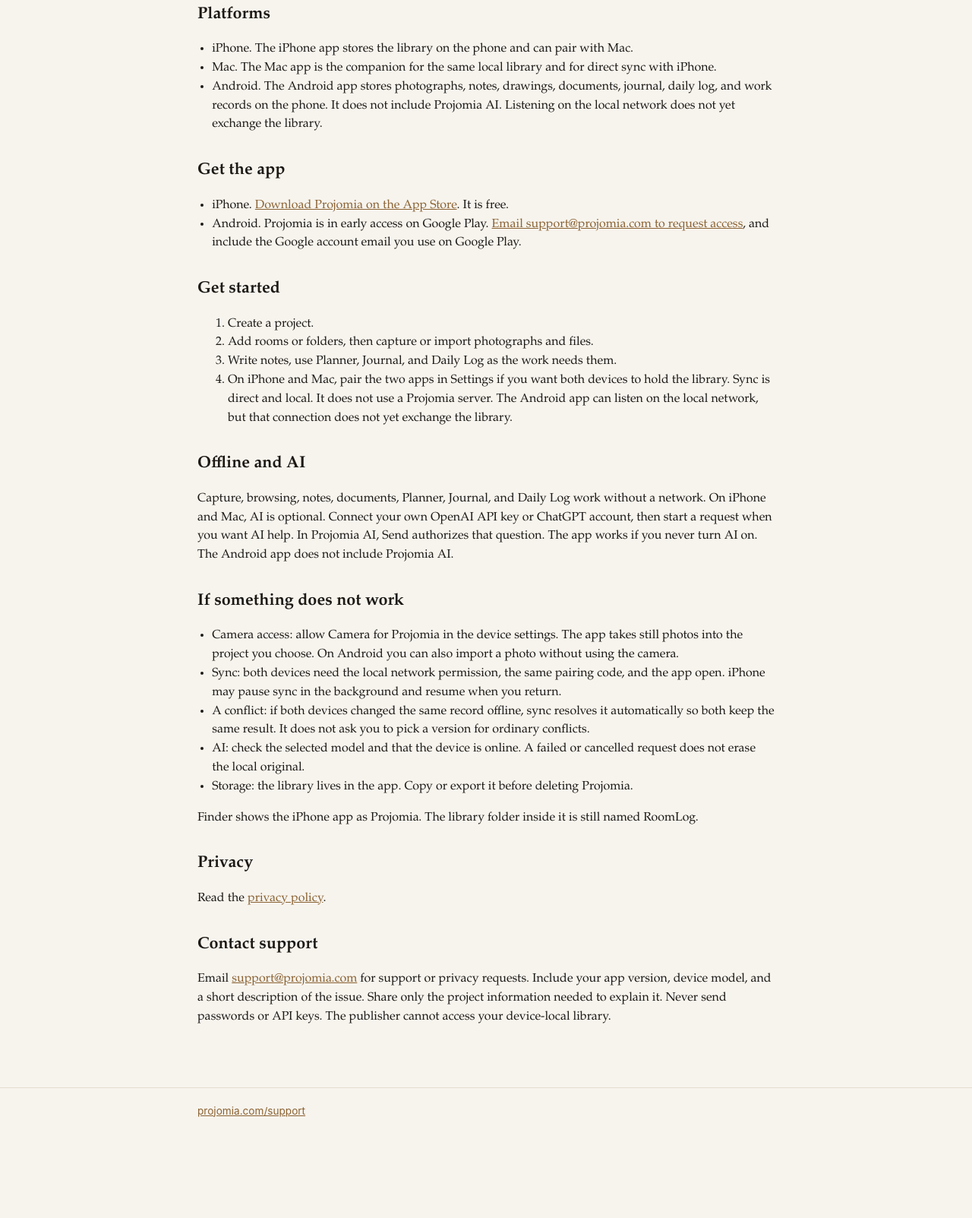
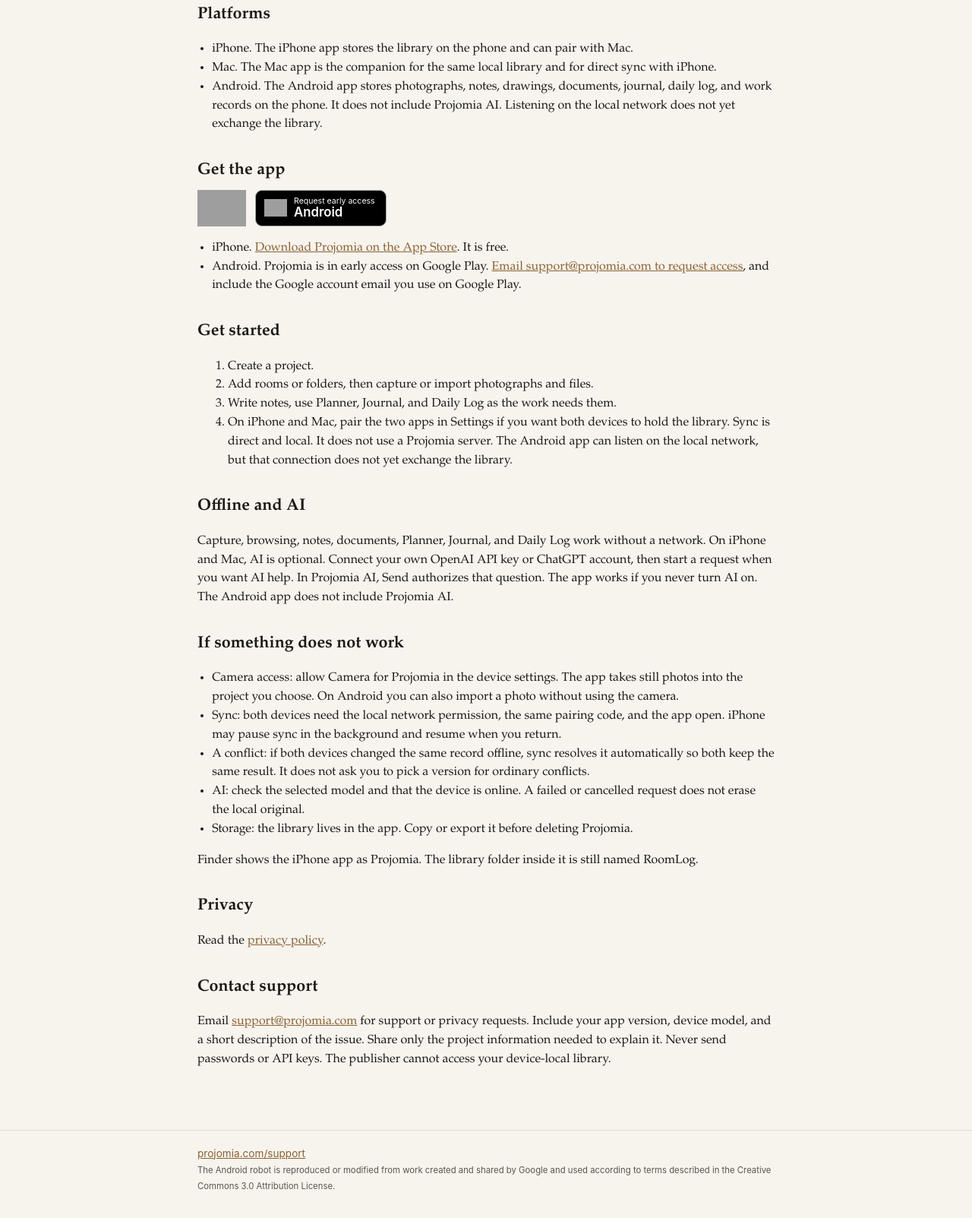
Before and after one commit to razeen38/projomia-website, a plain HTML site: page support/index.html in a window 1280 px wide. Shown: the part 358-1961 px from the top of the page at 76% size. Before the commit the page ends 1863 px from the top, so only its background shows below. Drawn offline with Linux system fonts and the light colour scheme; grey boxes are pictures that could not be loaded.

Commit message:
Show the App Store badge and Android early access button on the support page.

```diff
--- a/support/index.html
+++ b/support/index.html
@@ -7,6 +7,7 @@
   <meta name="description" content="How to start Projomia on iPhone, Mac, and Android, keep records offline, and reach support@projomia.com.">
   <link rel="stylesheet" href="../css/site.css">
 <script type="application/ld+json">{"@context":"https://schema.org","@graph":[{"@type":"Organization","@id":"https://projomia.com/#organization","name":"Projomia","url":"https://projomia.com/","email":"support@projomia.com","logo":"https://projomia.com/apple-touch-icon.png"},{"@type":"ContactPage","@id":"https://projomia.com/support/#webpage","url":"https://projomia.com/support/","name":"Projomia support — iPhone, Mac, Android, and offline use","description":"How to start Projomia on iPhone, Mac, and Android, keep records offline, and reach support@projomia.com.","isPartOf":{"@id":"https://projomia.com/#website"},"about":{"@id":"https://projomia.com/#app"},"mainEntity":{"@id":"https://projomia.com/#organization"}},{"@type":"BreadcrumbList","itemListElement":[{"@type":"ListItem","position":1,"name":"Home","item":"https://projomia.com/"},{"@type":"ListItem","position":2,"name":"Support","item":"https://projomia.com/support/"}]}]}</script>
+<style>.get-app-badges{display:flex;flex-wrap:wrap;gap:12px;margin:8px 0 16px}.store-badge{display:inline-block;line-height:0}.store-badge img{height:48px;width:auto}.android-badge{display:inline-flex;align-items:center;gap:9px;height:48px;box-sizing:border-box;padding:0 14px 0 11px;background:#000;border:1px solid #a6a6a6;border-radius:9px;color:#fff;text-decoration:none;font-family:-apple-system,BlinkMacSystemFont,"Segoe UI",sans-serif}.android-badge img{width:30px;height:auto}.android-badge span{display:flex;flex-direction:column;line-height:1.1}.android-badge small{font-size:.66rem}.android-badge strong{font-size:1.05rem;font-weight:600}.android-badge:hover{border-color:#fff}</style>
 </head>
 <body>
   <header class="site">
@@ -35,6 +36,7 @@
       </ul>
 
       <h2 id="get-the-app">Get the app</h2>
+      <p class="get-app-badges"><a class="store-badge" href="https://apps.apple.com/app/projomia/id6833906753" rel="noopener" aria-label="Download Projomia on the App Store"><img src="https://toolbox.marketingtools.apple.com/api/v2/badges/download-on-the-app-store/black/en-us" alt="Download on the App Store" width="144" height="48"></a><a class="android-badge" href="mailto:support@projomia.com?subject=Projomia%20Android%20early%20access" aria-label="Request Android early access by email"><img src="https://developer.android.com/static/images/brand/android-head_flat.png" alt="" width="30" height="18"><span><small>Request early access</small><strong>Android</strong></span></a></p>
       <ul>
         <li>iPhone. <a href="https://apps.apple.com/app/projomia/id6833906753" rel="noopener">Download Projomia on the App Store</a>. It is free.</li>
         <li>Android. Projomia is in early access on Google Play. <a href="mailto:support@projomia.com?subject=Projomia%20Android%20early%20access">Email support@projomia.com to request access</a>, and include the Google account email you use on Google Play.</li>
@@ -69,7 +71,7 @@
     </div>
   </main>
   <footer>
-    <div class="wrap"><a href="https://projomia.com/support/">projomia.com/support</a></div>
+    <div class="wrap"><a href="https://projomia.com/support/">projomia.com/support</a><br><small>The Android robot is reproduced or modified from work created and shared by Google and used according to terms described in the Creative Commons 3.0 Attribution License.</small></div>
   </footer>
 </body>
 </html>
```
